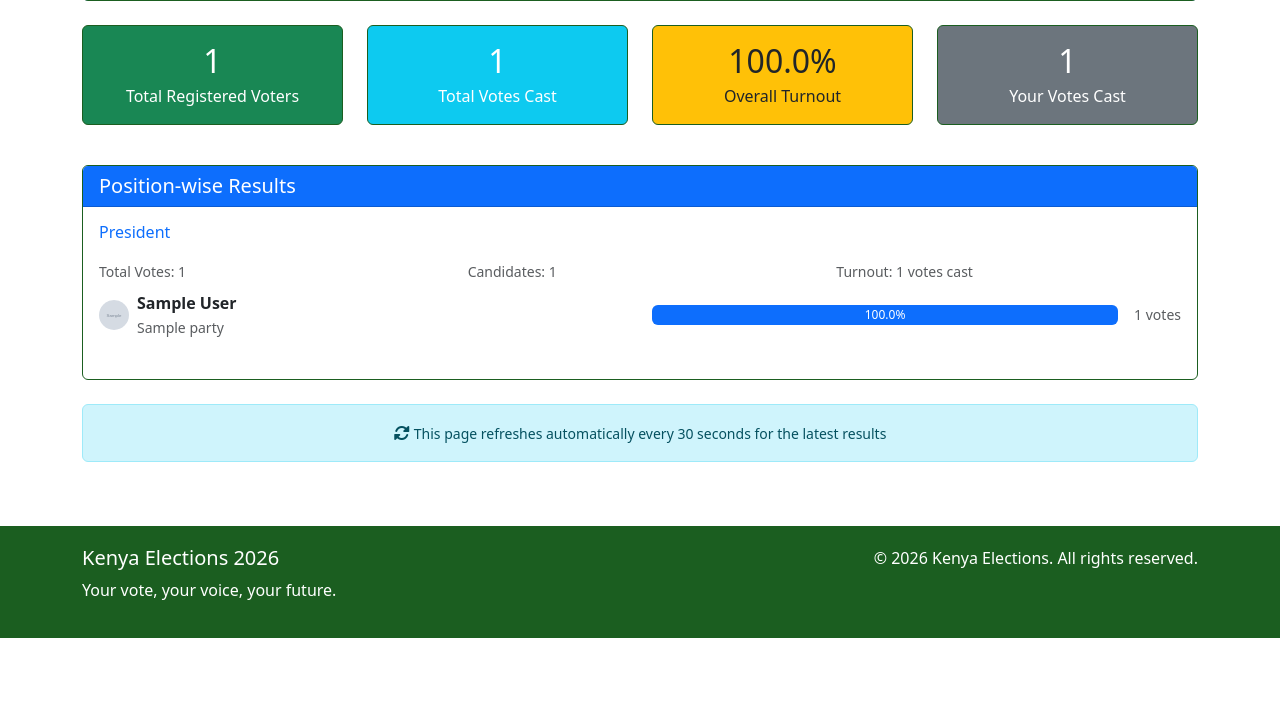
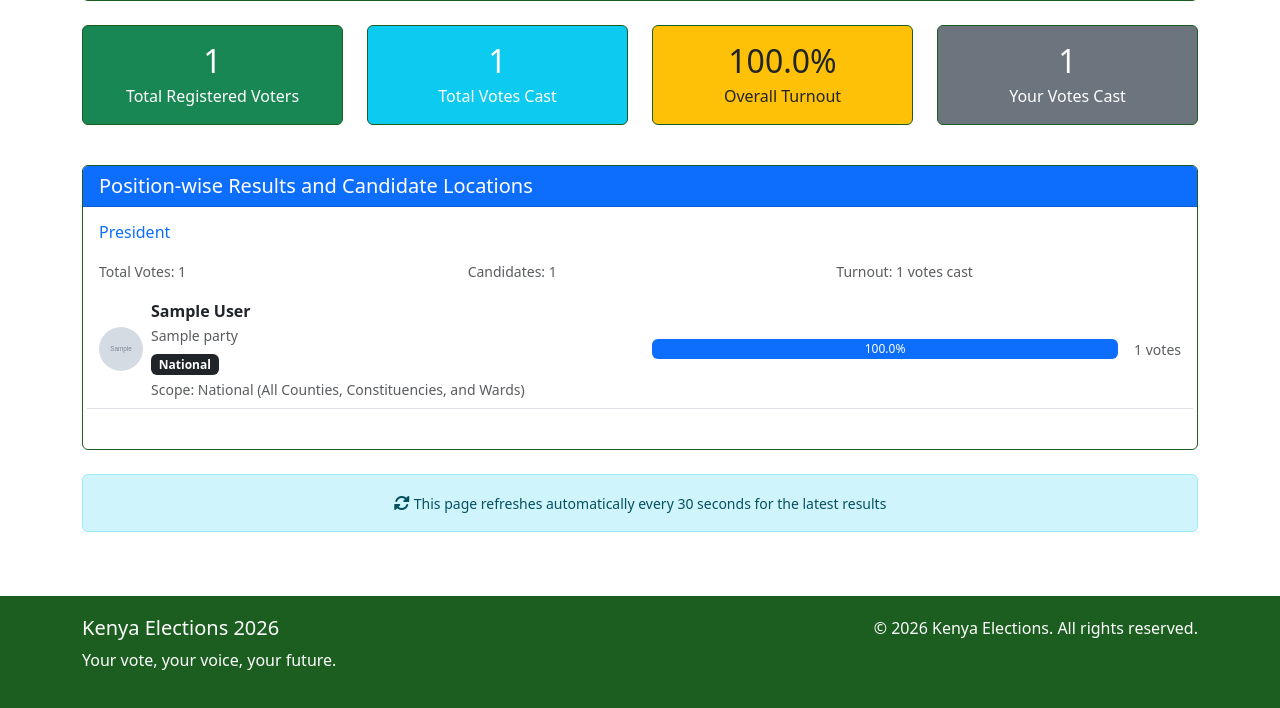
Before and after one commit to Andrewmwndoeonyango/Elections.MS, a Django app: page /statistics/ in a window 1280 px wide. Shown: the part 207-915 px from the top of the page. Before the commit the page ends 845 px from the top, so only its background shows below. Run offline with Django 4.2, Linux system fonts and the light colour scheme; a user stored in the database is signed in; tables that the repository leaves empty hold one stand-in row (values such as "Sample post"); grey boxes marked "Sample" are stand-in pictures.

Commit message:
Improve voter statistics candidate location clarity

```diff
--- a/templates/voting/voter_statistics.html
+++ b/templates/voting/voter_statistics.html
@@ -57,7 +57,7 @@
         <div class="col-12">
             <div class="card">
                 <div class="card-header bg-primary text-white">
-                    <h5 class="mb-0">Position-wise Results</h5>
+                    <h5 class="mb-0">Position-wise Results and Candidate Locations</h5>
                 </div>
                 <div class="card-body">
                     {% for stat in position_stats %}
@@ -83,23 +83,42 @@
 
                             {% if stat.top_candidates %}
                                 {% for candidate_stat in stat.top_candidates %}
-                                    <div class="row align-items-center mb-2">
+                                    <div class="row align-items-center mb-2 py-2 border-bottom">
                                         <div class="col-md-6">
                                             <div class="d-flex align-items-center">
                                                 {% if candidate_stat.candidate.photo and candidate_stat.candidate.photo.url %}
                                                     <img src="{{ candidate_stat.candidate.photo.url }}"
                                                          alt="{{ candidate_stat.candidate.first_name }}"
                                                          class="rounded-circle me-2"
-                                                         style="width: 30px; height: 30px; object-fit: cover;">
+                                                         style="width: 44px; height: 44px; object-fit: cover;">
                                                 {% else %}
                                                     <img src="https://picsum.photos/seed/{{ candidate_stat.candidate.id }}/30/30.jpg"
                                                          alt="{{ candidate_stat.candidate.first_name }}"
                                                          class="rounded-circle me-2"
-                                                         style="width: 30px; height: 30px; object-fit: cover;">
+                                                         style="width: 44px; height: 44px; object-fit: cover;">
                                                 {% endif %}
                                                 <div>
                                                     <strong>{{ candidate_stat.candidate.first_name }} {{ candidate_stat.candidate.last_name }}</strong>
                                                     <br><small class="text-muted">{{ candidate_stat.candidate.party.name }}</small>
+                                                    {% if stat.position.name == 'PRESIDENT' %}
+                                                        <div class="mt-1"><span class="badge bg-dark">National</span></div>
+                                                        <div class="small text-muted mt-1">Scope: National (All Counties, Constituencies, and Wards)</div>
+                                                    {% elif stat.position.name == 'GOVERNOR' or stat.position.name == 'SENATOR' or stat.position.name == 'WOMEN_REP' %}
+                                                        <div class="mt-1"><span class="badge bg-primary">County Level</span></div>
+                                                        <div class="small text-muted mt-1">County: {{ candidate_stat.candidate.county.name|default:"Not Assigned" }}</div>
+                                                        <div class="small text-muted">Constituency: All in selected county</div>
+                                                        <div class="small text-muted">Ward: All in selected county</div>
+                                                    {% elif stat.position.name == 'MP' %}
+                                                        <div class="mt-1"><span class="badge bg-info text-dark">Constituency Level</span></div>
+                                                        <div class="small text-muted mt-1">County: {{ candidate_stat.candidate.county.name|default:"Not Assigned" }}</div>
+                                                        <div class="small text-muted">Constituency: {{ candidate_stat.candidate.constituency.name|default:"Not Assigned" }}</div>
+                                                        <div class="small text-muted">Ward: All in selected constituency</div>
+                                                    {% else %}
+                                                        <div class="mt-1"><span class="badge bg-success">Ward Level</span></div>
+                                                        <div class="small text-muted mt-1">County: {{ candidate_stat.candidate.county.name|default:"Not Assigned" }}</div>
+                                                        <div class="small text-muted">Constituency: {{ candidate_stat.candidate.constituency.name|default:"Not Assigned" }}</div>
+                                                        <div class="small text-muted">Ward: {{ candidate_stat.candidate.ward.name|default:"Not Assigned" }}</div>
+                                                    {% endif %}
                                                 </div>
                                             </div>
                                         </div>
--- a/voting/views.py
+++ b/voting/views.py
@@ -456,20 +456,21 @@ def voter_statistics(request):
         candidates_for_position = Candidate.objects.filter(
             position=position).count()
 
-        # Get top candidates for this position
+        # Get candidates for this position
         top_candidates = []
-        candidates = Candidate.objects.filter(position=position)
+        candidates = Candidate.objects.filter(position=position).select_related(
+            'party', 'county', 'constituency', 'ward'
+        )
 
         for candidate in candidates:
             vote_count = Vote.objects.filter(candidate=candidate).count()
-            if vote_count > 0:
-                percentage = (vote_count / votes_for_position *
-                              100) if votes_for_position > 0 else 0
-                top_candidates.append({
-                    'candidate': candidate,
-                    'vote_count': vote_count,
-                    'percentage': round(percentage, 1)
-                })
+            percentage = (vote_count / votes_for_position *
+                          100) if votes_for_position > 0 else 0
+            top_candidates.append({
+                'candidate': candidate,
+                'vote_count': vote_count,
+                'percentage': round(percentage, 1)
+            })
 
         # Sort by vote count
         top_candidates.sort(key=lambda x: x['vote_count'], reverse=True)
@@ -478,7 +479,7 @@ def voter_statistics(request):
             'position': position,
             'total_votes': votes_for_position,
             'candidates_count': candidates_for_position,
-            'top_candidates': top_candidates[:5]  # Top 5 candidates
+            'top_candidates': top_candidates
         })
 
     # Get voter's voting history
```
